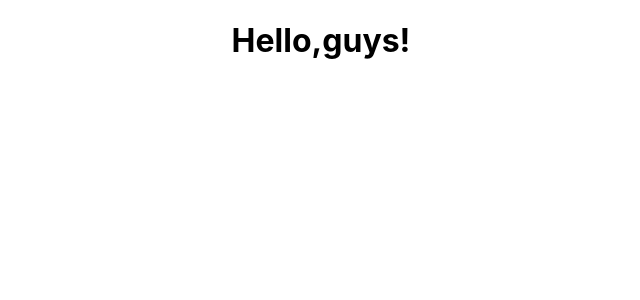
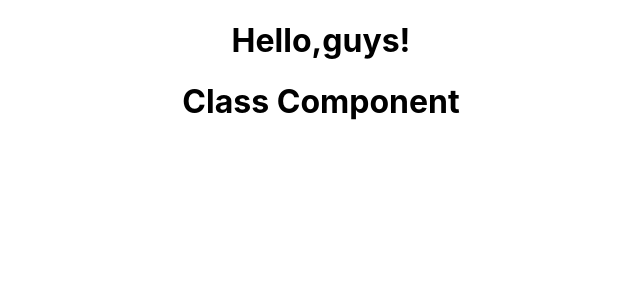
Before and after one commit to matheussoilegra/ReactJSCodevolution, a React (Create React App) app in the folder hello-world/: page / in a window 1280 px wide. Shown: the top 300 px of the page, without its empty margins (319-959 px from the left). Built offline with nearby package versions, Linux system fonts and the light colour scheme.

Commit message:
Added Welcome component

```diff
--- a/hello-world/src/App.js
+++ b/hello-world/src/App.js
@@ -1,12 +1,14 @@
 import React, { Component } from 'react';
 import './App.css';
 import Greet from './components/Greet';
+import Welcome from './components/Welcome';
 
 class App extends Component {
   render() {
     return (
       <div className="App">
         <Greet></Greet>
+        <Welcome></Welcome>
       </div>
     );
   }
--- /dev/null
+++ b/hello-world/src/components/Welcome.js
@@ -0,0 +1,9 @@
+import React, { Component } from 'react';
+
+class Welcome extends Component {
+  render() {
+    return <h1>Class Component</h1>;
+  }
+}
+
+export default Welcome;
```
